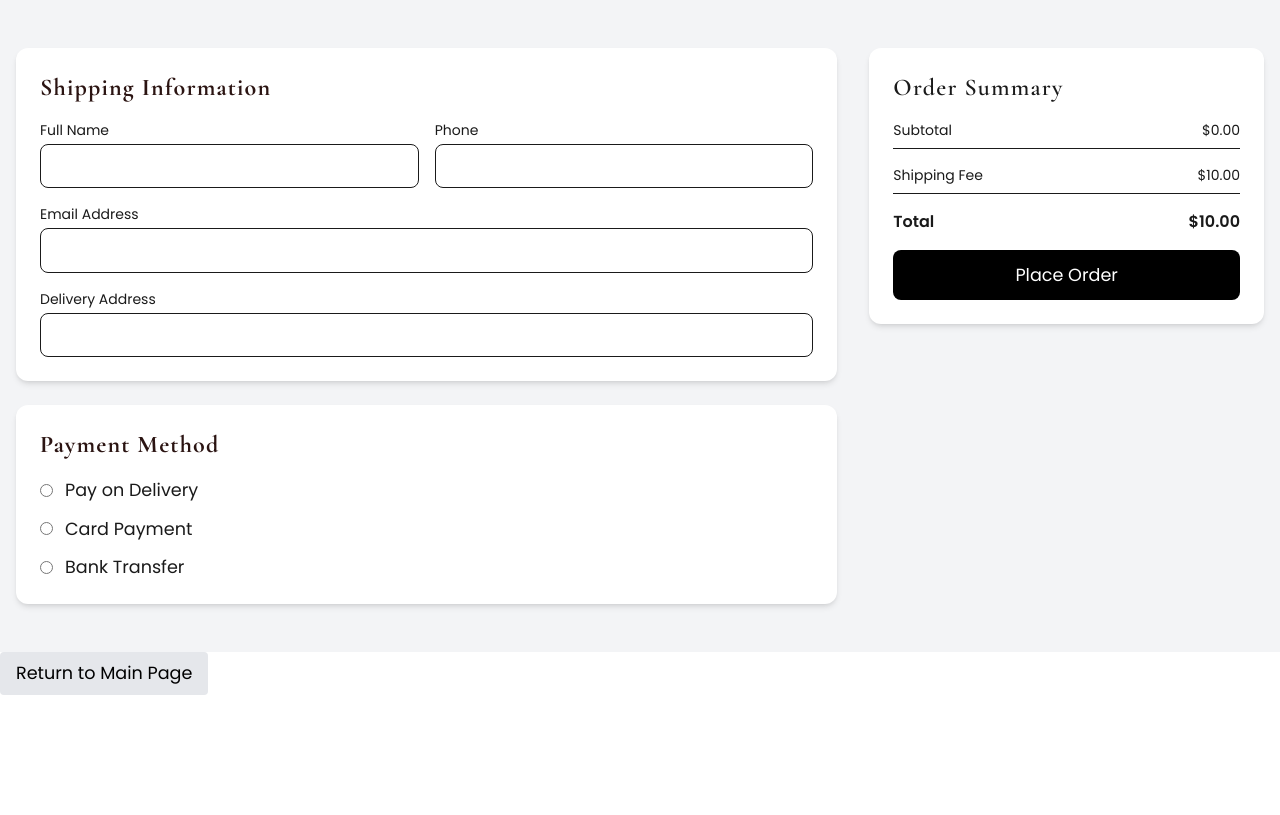
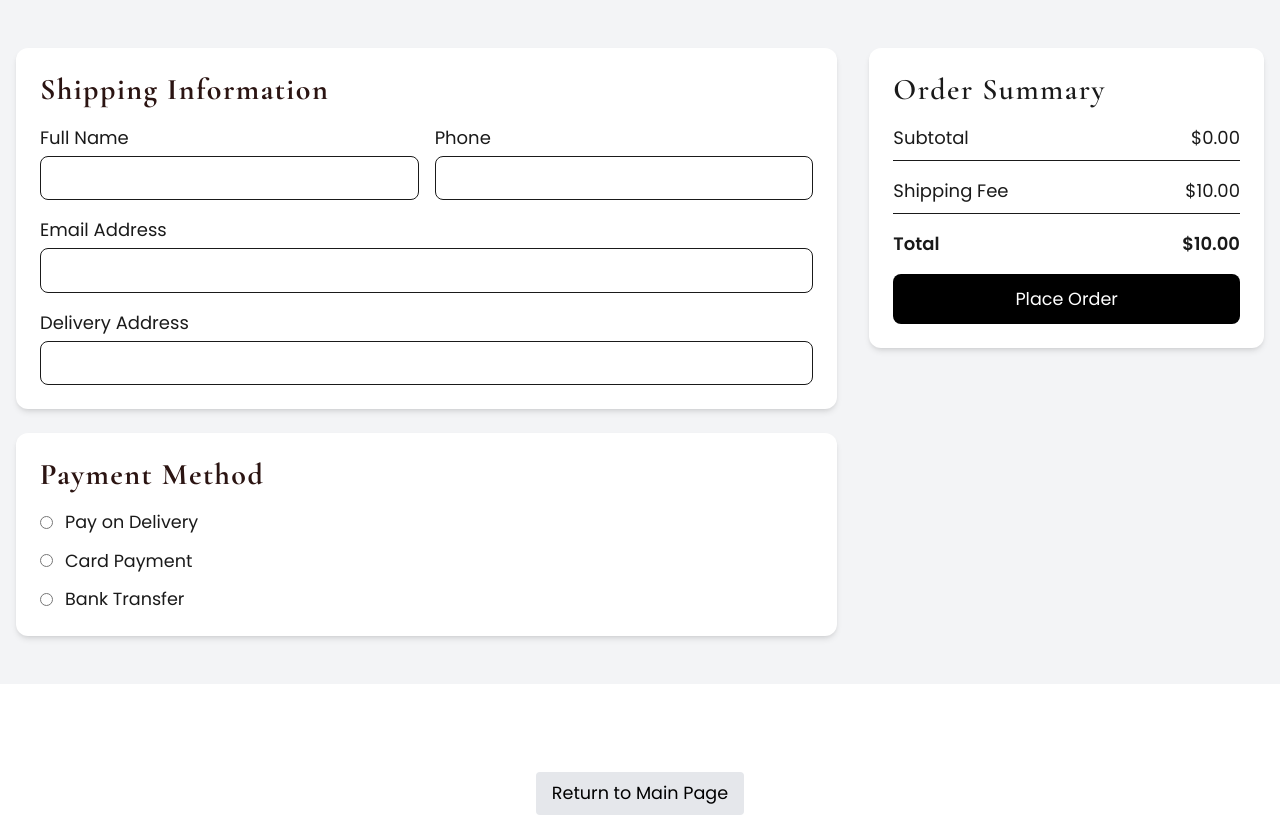
Before and after one commit to MARYAMTEE/urbnwear, a website: page checkout.html in a window 1280 px wide. Drawn offline with nearby package versions, Linux system fonts and the light colour scheme.

Commit message:
update checkout column and height

```diff
--- a/checkout.html
+++ b/checkout.html
@@ -15,35 +15,35 @@
     <!-- javaScript -->
     <script src="./js/checkout.js" defer></script>
 </head>
-<body>
-    <section class="checkout py-12 bg-gray-100 text-[var(--black)]">
-        <div class="container mx-auto px-4 grid md:grid-cols-3 gap-8">
+<body class="min-h-screen w-full flex flex-col items-center justify-center">
+    <section class="checkout py-12 bg-gray-100 text-[var(--black)] w-full">
+        <div class="container mx-auto px-4 grid grid-cols-1 lg:grid-cols-3 gap-8">
 
             <!-- LEFT SIDE: Shipping + Payment -->
-            <div class="md:col-span-2 space-y-6">
+            <div class="col-span-2 space-y-6">
 
                 <!-- Shipping Information -->
                 <div class="bg-white p-6 rounded-xl shadow-md">
-                    <h2 class="checkout__title text-2xl font-bold mb-4 text-[var(--tamarind)]">Shipping Information</h2>
+                    <h2 class="checkout__title text-3xl font-bold mb-4 text-[var(--tamarind)]">Shipping Information</h2>
 
                     <form class="grid grid-cols-1 md:grid-cols-2 gap-4">
                         <div>
-                            <label class="block text-sm mb-1">Full Name</label>
+                            <label class="block text-lg mb-1">Full Name</label>
                             <input type="text" class="w-full border rounded-lg p-2">
                         </div>
 
                         <div>
-                            <label class="block text-sm mb-1">Phone</label>
+                            <label class="block text-lg mb-1">Phone</label>
                             <input type="text" class="w-full border rounded-lg p-2">
                         </div>
 
                         <div class="md:col-span-2">
-                            <label class="block text-sm mb-1">Email Address</label>
+                            <label class="block text-lg mb-1">Email Address</label>
                             <input type="email" class="w-full border rounded-lg p-2">
                         </div>
 
                         <div class="md:col-span-2">
-                            <label class="block text-sm mb-1">Delivery Address</label>
+                            <label class="block text-lg mb-1">Delivery Address</label>
                             <input type="text" class="w-full border rounded-lg p-2">
                         </div>
                     </form>
@@ -51,7 +51,7 @@
 
                 <!-- Payment Method -->
                 <div class="bg-white p-6 rounded-xl shadow-md">
-                    <h2 class="checkout__title text-2xl font-bold mb-4 text-[var(--tamarind)]">Payment Method</h2>
+                    <h2 class="checkout__title text-3xl font-bold mb-4 text-[var(--tamarind)]">Payment Method</h2>
 
                     <div class="space-y-3">
                         <label class="flex items-center gap-3">
@@ -75,24 +75,24 @@
             <!-- RIGHT SIDE: Order Summary -->
             <div>
                 <div class="bg-white p-6 rounded-xl shadow-md space-y-4">
-                    <h2 class="checkout__title text-2xl font-semibold">Order Summary</h2>
+                    <h2 class="checkout__title text-3xl font-semibold">Order Summary</h2>
 
                     <!-- ← Put the summary HTML here -->
                     <div class="checkout-order-summary space-y-2">
                     <!-- Cart items will be appended here -->
                     </div>
 
-                    <div class="flex justify-between text-sm border-b pb-2">
+                    <div class="flex justify-between text-lg border-b pb-2">
                         <span>Subtotal</span>
                         <span id="subtotal">$0.00</span>
                     </div>
 
-                    <div class="flex justify-between text-sm border-b pb-2">
+                    <div class="flex justify-between text-lg border-b pb-2">
                         <span>Shipping Fee</span>
                         <span id="shipping">$0.00</span>
                     </div>
 
-                    <div class="flex justify-between text-base font-semibold">
+                    <div class="flex justify-between text-lg font-semibold">
                         <span>Total</span>
                         <span id="total">$0.00</span>
                     </div>
@@ -105,7 +105,7 @@
         </div>
     </section>
 
-    <a href="index.html" class="bg-gray-200 px-4 py-2 rounded hover:bg-gray-300 inline-block">
+    <a href="index.html" class="bg-gray-200 px-4 py-2 rounded hover:bg-gray-300 inline-block mt-22">
         Return to Main Page
     </a>
 
```
Also changed, not shown: css/output.css.
